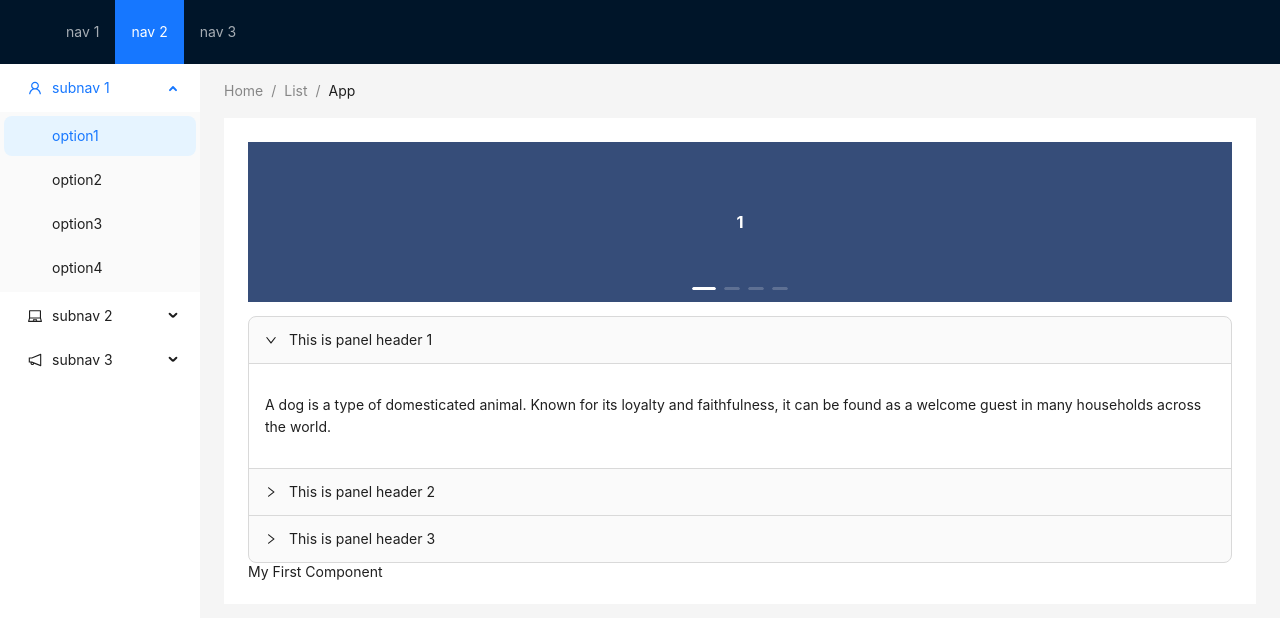
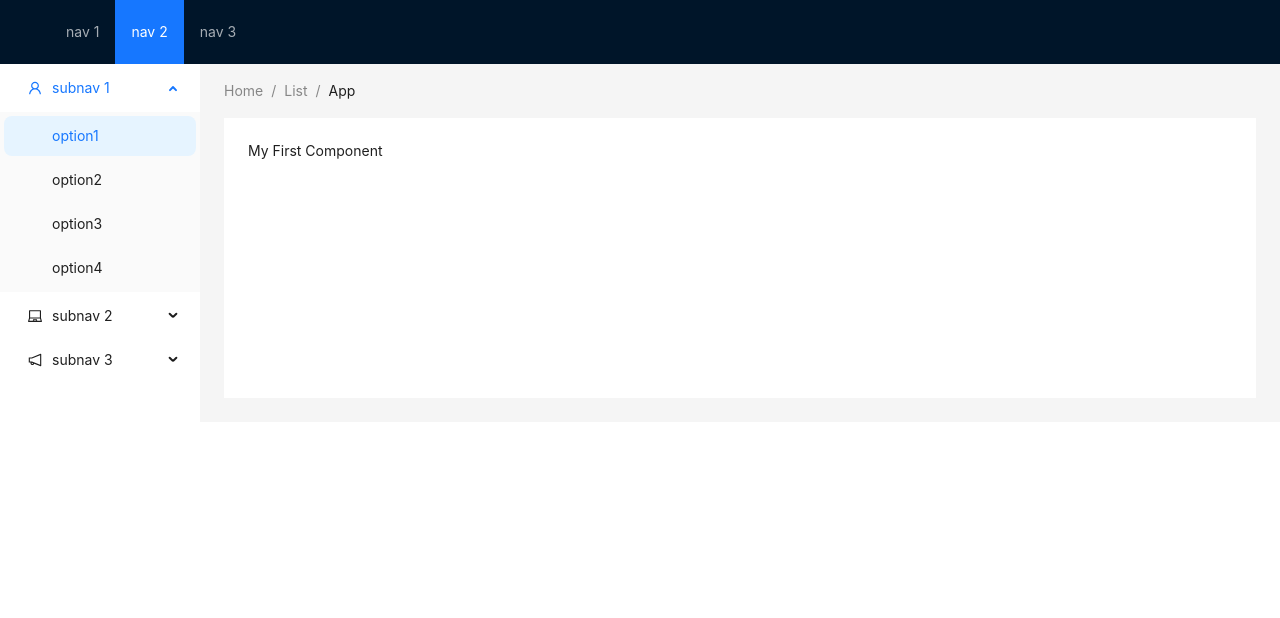
Before and after one commit to cqhcqh1206/antd-demo, a React (Create React App) app: page / in a window 1280 px wide. Shown: the top 618 px of the page. Built offline with nearby package versions, Linux system fonts and the light colour scheme.

Commit message:
ci 页面

```diff
--- a/src/App.js
+++ b/src/App.js
@@ -38,22 +38,6 @@ const items2 = [UserOutlined, LaptopOutlined, NotificationOutlined].map(
   },
 );
 
-const contentStyle = {
-  margin: 0,
-  height: '160px',
-  color: '#fff',
-  lineHeight: '160px',
-  textAlign: 'center',
-  background: '#364d79',
-};
-
-const { Panel } = Collapse;
-
-const text = `
-  A dog is a type of domesticated animal.
-  Known for its loyalty and faithfulness,
-  it can be found as a welcome guest in many households across the world.
-`;
 
 
 
@@ -107,35 +91,6 @@ const App = () => {
           >
 
 
-             <Carousel afterChange={onChange}>
-                <div>
-                  <h3 style={contentStyle}>1</h3>
-                 </div>
-                 <div>
-                    <h3 style={contentStyle}>2</h3>
-                  </div>
-                 <div>
-                    <h3 style={contentStyle}>3</h3>
-                  </div>
-                 <div>
-                   <h3 style={contentStyle}>4</h3>
-                 </div>
-             </Carousel>
-
-             <p>{ }</p>
-
-             <Collapse defaultActiveKey={['1']} onChange={onChangetwo}>
-               <Panel header="This is panel header 1" key="1">
-                  <p>{text}</p>
-                </Panel>
-               <Panel header="This is panel header 2" key="2">
-                   <p>{text}</p>
-                </Panel>
-               <Panel header="This is panel header 3" key="3">
-                   <p>{text}</p>
-               </Panel>
-              </Collapse>
-
               {/* <Routes>
                  <Route path="/class1" Component={Class1} />
                  <Route path="/class2" Component={Class2} />
```
